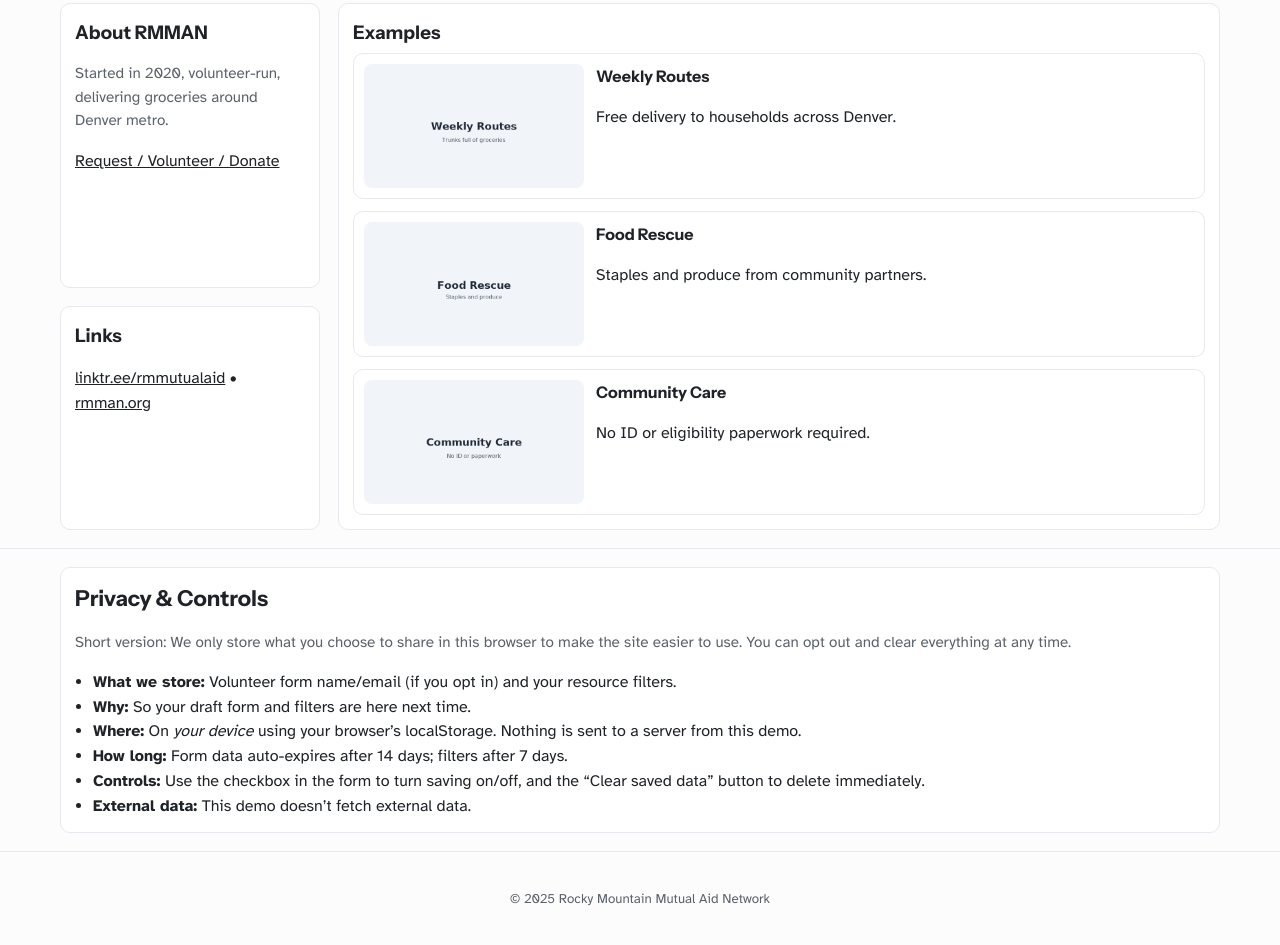
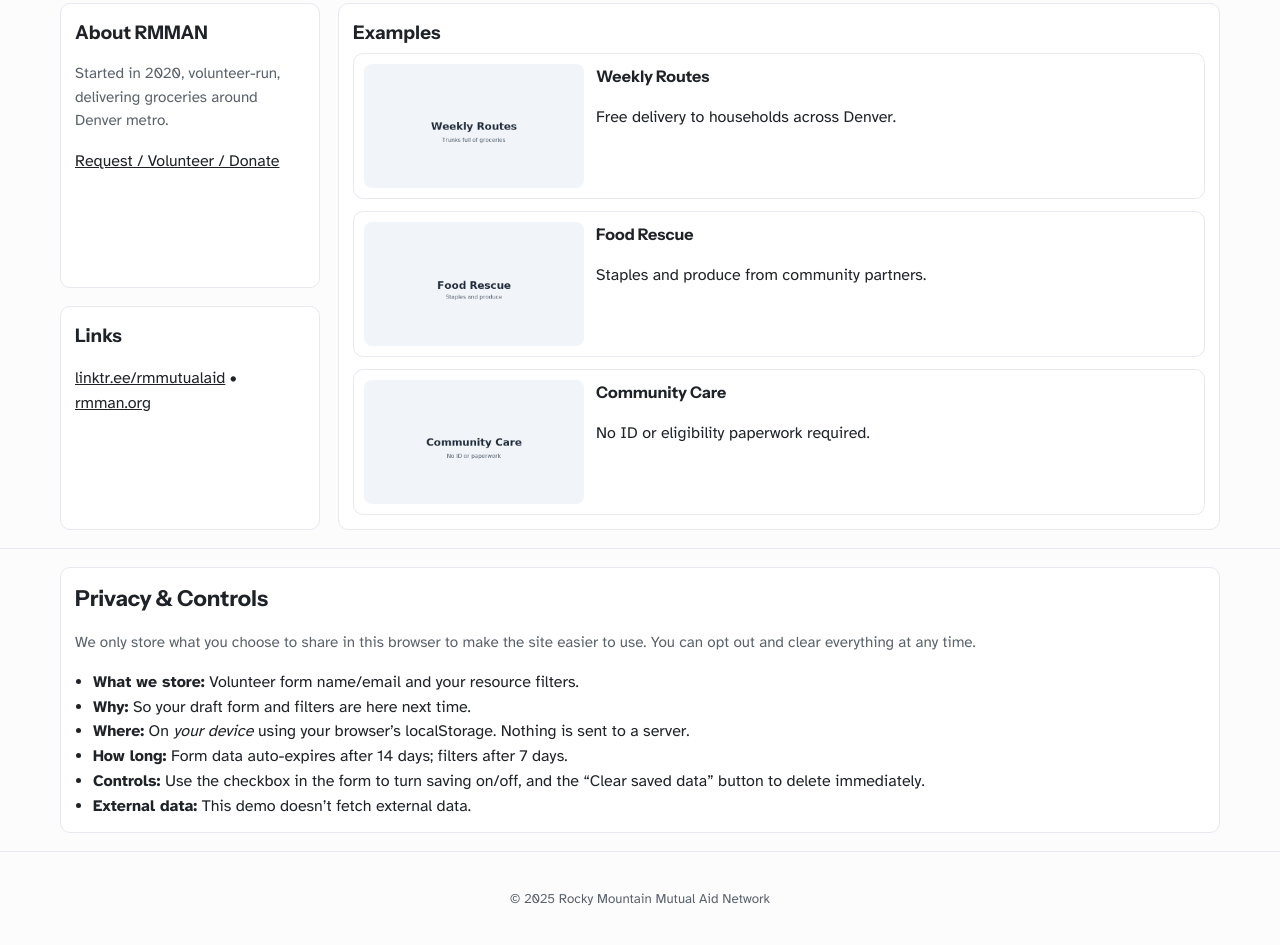
Before and after one commit to dmankin-hb/atls2200-web-fa25, a plain HTML site: page Week 7 Assignment: Data Integration/index.html in a window 1280 px wide. Shown: the part 1651-2596 px from the top of the page. Drawn offline with Linux system fonts and the light colour scheme.

Commit message:
final edits

```diff
--- a/Week 7 Assignment: Data Integration/index.html
+++ b/Week 7 Assignment: Data Integration/index.html
@@ -195,11 +195,11 @@
     <div class="wrap">
       <div class="panel">
         <h2>Privacy & Controls</h2>
-        <p class="small">Short version: We only store what you choose to share in this browser to make the site easier to use. You can opt out and clear everything at any time.</p>
+        <p class="small">We only store what you choose to share in this browser to make the site easier to use. You can opt out and clear everything at any time.</p>
         <ul class="list">
-          <li><strong>What we store:</strong> Volunteer form name/email (if you opt in) and your resource filters.</li>
+          <li><strong>What we store:</strong> Volunteer form name/email and your resource filters.</li>
           <li><strong>Why:</strong> So your draft form and filters are here next time.</li>
-          <li><strong>Where:</strong> On <em>your device</em> using your browser’s localStorage. Nothing is sent to a server from this demo.</li>
+          <li><strong>Where:</strong> On <em>your device</em> using your browser’s localStorage. Nothing is sent to a server.</li>
           <li><strong>How long:</strong> Form data auto-expires after 14 days; filters after 7 days.</li>
           <li><strong>Controls:</strong> Use the checkbox in the form to turn saving on/off, and the “Clear saved data” button to delete immediately.</li>
           <li><strong>External data:</strong> This demo doesn’t fetch external data.</li>
```
